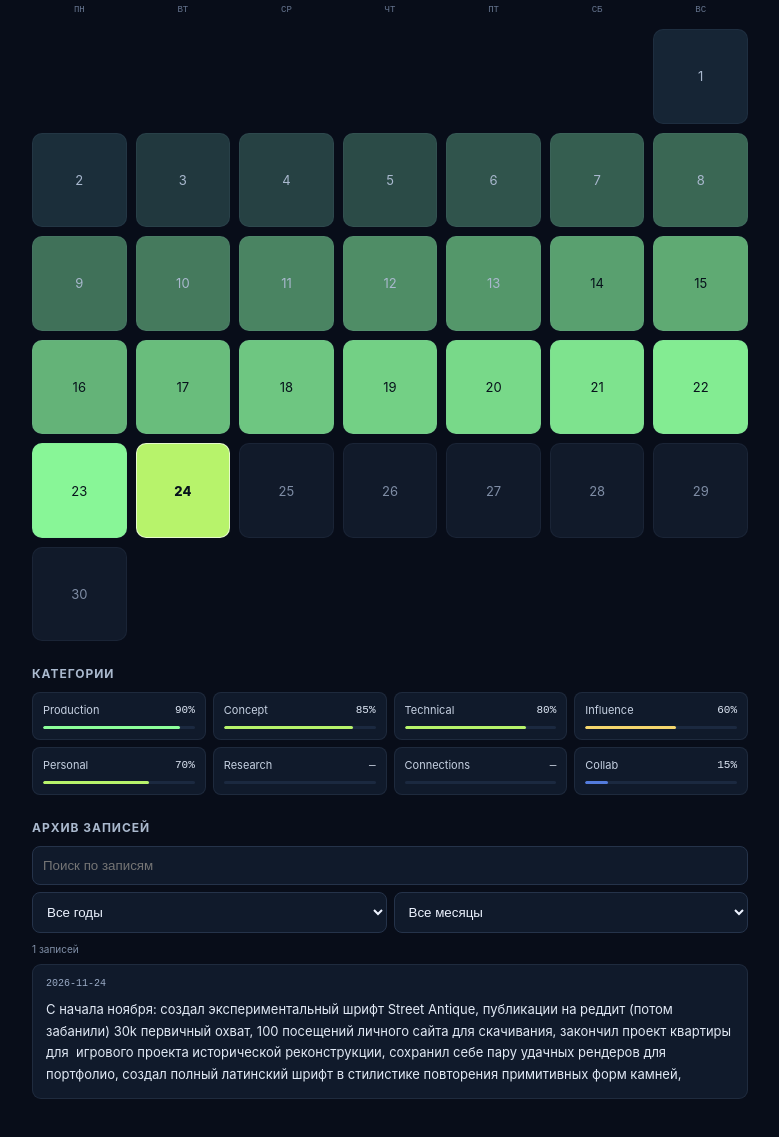
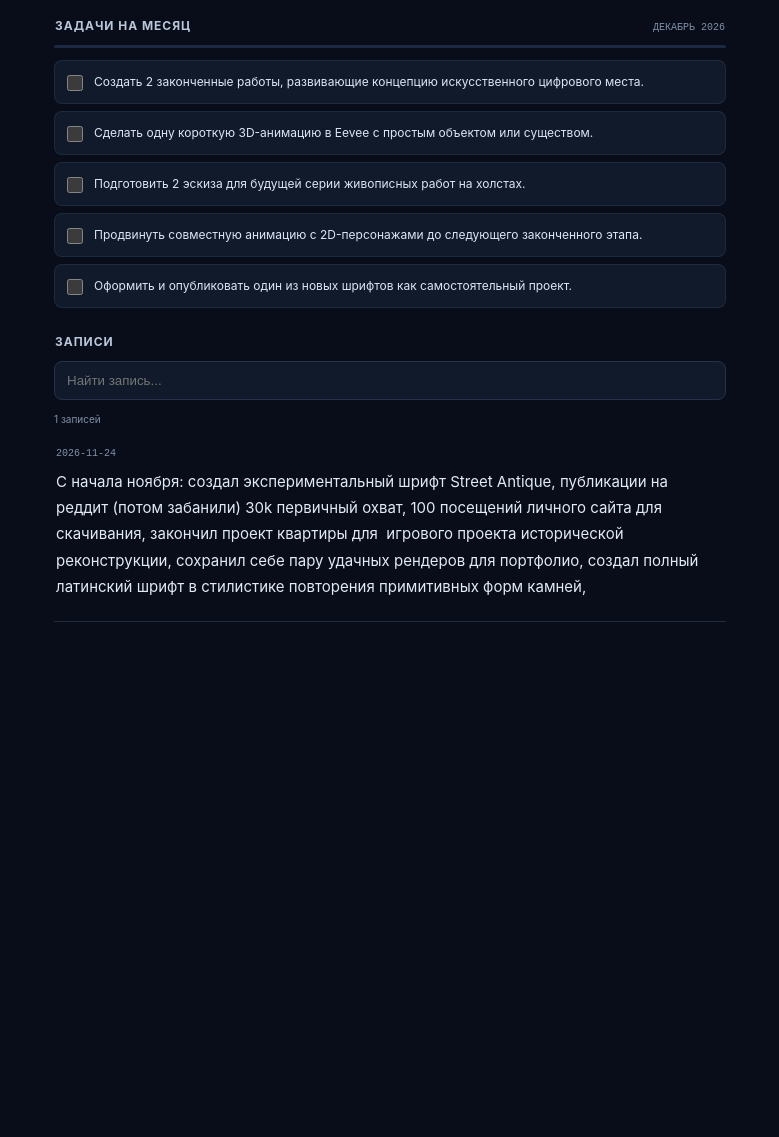
Before and after one commit to memelemon/tracker, a plain HTML site: page index.html in a window 1280 px wide. Shown: the part 251-1388 px from the top of the page, without its empty margins (250-1029 px from the left). After the commit the page ends 943 px from the top, so only its background shows below. Drawn offline with Linux system fonts and the light colour scheme.

Commit message:
Restore disclaimer and add post feed with task tracker

```diff
--- a/index.html
+++ b/index.html
@@ -2,61 +2,47 @@
 <html lang="ru">
 <head>
 <meta charset="utf-8"><meta name="viewport" content="width=device-width,initial-scale=1,viewport-fit=cover">
-<meta name="theme-color" content="#080d19"><meta name="description" content="Рабочий дневник meme_lemon.">
+<meta name="theme-color" content="#080d19"><meta name="description" content="Личный рабочий дневник meme_lemon.">
 <title>Дневник работы — meme_lemon</title>
 <style>
-:root{color-scheme:dark;--bg:#080d19;--panel:#101a2b;--muted:#8190a8;--text:#edf3ff;--line:#25334a;--green:#b7f36b;--blue:#537bdc}
+:root{color-scheme:dark;--bg:#080d19;--panel:#101a2b;--muted:#8190a8;--text:#edf3ff;--line:#25334a;--green:#b7f36b}
 *{box-sizing:border-box}html{background:var(--bg)}body{margin:0;background:var(--bg);color:var(--text);font-family:Inter,ui-sans-serif,system-ui,-apple-system,Segoe UI,sans-serif;min-height:100vh}
-main{max-width:760px;margin:auto;padding:18px 15px 60px}.top{margin-bottom:18px}.main-site{color:var(--green);text-decoration:none;font-size:13px;font-weight:700}
-h1{font-size:25px;letter-spacing:-.04em;margin:0 0 20px}.section{margin-top:25px}.section-head{margin:0 0 11px}.section h2{font-size:12px;font-weight:700;letter-spacing:.08em;color:#aab9ce;margin:0}
-.overview{display:flex;align-items:baseline;gap:10px;padding:16px;background:var(--panel);border:1px solid var(--line);border-radius:10px}.score{font-size:42px;font-weight:750;letter-spacing:-.07em}.score-label{font:10px ui-monospace,monospace;color:var(--muted)}.month-label{margin-left:auto;font-size:11px;color:#b7c5d8}
-.calendar{display:grid;grid-template-columns:repeat(7,minmax(0,1fr));gap:6px}.weekday{text-align:center;font:9px ui-monospace,monospace;color:#66758f;padding:2px 0 5px}.day{aspect-ratio:1;border-radius:6px;background:#111a2a;border:1px solid rgba(132,153,187,.08);display:flex;align-items:center;justify-content:center;font-size:11px;color:#7f8da5;min-width:0}.day.empty{background:transparent;border-color:transparent}.day.report{color:#07121b;font-weight:800;border:1px solid rgba(255,255,255,.65)}
-.categories{display:grid;grid-template-columns:repeat(2,minmax(0,1fr));gap:7px}.cat{background:var(--panel);border:1px solid rgba(135,155,190,.12);border-radius:8px;padding:10px}.cat-top{display:flex;justify-content:space-between;gap:8px;align-items:center}.cat-name{font-size:11px;color:#c6d1e2}.cat-val{font:11px ui-monospace,monospace;color:#dfe8f6}.cat-track{height:3px;background:#1b2940;border-radius:5px;margin-top:9px;overflow:hidden}.cat-track i{display:block;height:100%;border-radius:5px}
-.archive-tools{display:grid;grid-template-columns:1fr 1fr;gap:7px;margin-bottom:10px}.archive-tools input,.archive-tools select{width:100%;min-width:0;background:var(--panel);border:1px solid var(--line);border-radius:8px;color:var(--text);padding:11px 10px;font:12px inherit}.archive-tools input{grid-column:1/-1}.archive-count{font-size:10px;color:var(--muted);margin:0 0 9px}.entry{background:var(--panel);border:1px solid rgba(135,155,190,.13);border-radius:9px;padding:13px;margin-bottom:8px}.entry-meta{font:10px ui-monospace,monospace;color:#9aabc5;margin-bottom:10px}.entry-text{font-size:13px;line-height:1.65;color:#e1e9f5;white-space:pre-wrap;overflow-wrap:anywhere}.empty-state{font-size:12px;color:var(--muted);padding:15px 0}
-@media(min-width:600px){main{padding:30px 22px 70px}.calendar{gap:9px}.day{border-radius:10px;font-size:13px}.categories{grid-template-columns:repeat(4,minmax(0,1fr))}}
+main{max-width:720px;margin:auto;padding:20px 16px 60px}.top{margin-bottom:16px}.main-site{color:var(--green);text-decoration:none;font-size:13px;font-weight:750}
+h1{font-size:26px;letter-spacing:-.04em;margin:0 0 12px}.disclaimer{font-size:12px;color:#a7b5cb;line-height:1.6;margin:0 0 23px;padding:12px 13px;border-left:2px solid #b7f36b;background:#0d1727}
+.section{margin-top:26px}.section-head{display:flex;justify-content:space-between;align-items:baseline;margin:0 1px 12px}.section h2{font-size:12px;font-weight:750;letter-spacing:.08em;color:#b9c7da;margin:0}.month-label{font:10px ui-monospace,monospace;color:var(--muted)}
+.task-progress{height:3px;background:#1b2940;margin:0 0 12px;border-radius:5px;overflow:hidden}.task-progress i{display:block;height:100%;background:var(--green);width:0;transition:width .2s}.task-list{display:grid;gap:7px}.task{display:flex;gap:11px;align-items:flex-start;padding:12px;background:var(--panel);border:1px solid rgba(135,155,190,.12);border-radius:8px}.task input{accent-color:var(--green);width:16px;height:16px;margin:2px 0 0;flex:none}.task span{font-size:12px;line-height:1.5;color:#dce6f4}.task.done span{color:#77869e;text-decoration:line-through}
+.search{width:100%;background:var(--panel);border:1px solid var(--line);border-radius:8px;color:var(--text);padding:11px 12px;font:13px inherit;margin:0 0 13px;outline:none}.search:focus{border-color:#7088ad}.archive-count{font-size:10px;color:var(--muted);margin:0 0 4px}
+.post{padding:16px 2px 18px;border-bottom:1px solid #202d41}.post-date{font:10px ui-monospace,monospace;color:#8190a8;margin-bottom:10px}.post-text{font-size:14px;line-height:1.75;color:#e2eaf6;white-space:pre-wrap;overflow-wrap:anywhere}.empty{font-size:12px;color:var(--muted);padding:16px 0}
+@media(min-width:600px){main{padding:32px 24px 70px}.disclaimer{font-size:13px;padding:14px 16px}.post{padding:19px 2px 21px}.post-text{font-size:15px}}
 </style></head><body><main>
-<div class="top"><a class="main-site" href="https://memelemon.github.io/" target="_blank" rel="noopener">← Основной сайт</a></div>
+<div class="top"><a class="main-site" href="https://memelemon.space/" target="_blank" rel="noopener">← Основной сайт memelemon.space</a></div>
 <h1>Дневник работы</h1>
-<section class="overview"><div class="score" id="monthScore">—</div><div class="score-label">/ 100</div><div class="month-label" id="monthTitle"></div></section>
-<section class="section"><div class="section-head"><h2>КАЛЕНДАРЬ</h2></div><div class="calendar" id="calendar"></div></section>
-<section class="section"><div class="section-head"><h2>КАТЕГОРИИ</h2></div><div class="categories" id="categories"></div></section>
-<section class="section" id="archive"><div class="section-head"><h2>АРХИВ ЗАПИСЕЙ</h2></div>
-<div class="archive-tools"><input id="search" type="search" placeholder="Поиск по записям"><select id="year"><option value="">Все годы</option></select><select id="month"><option value="">Все месяцы</option></select></div>
-<div class="archive-count" id="archiveCount"></div><div id="entries"></div></section>
+<p class="disclaimer">Это личный рабочий дневник meme_lemon. Сам meme_lemon пишет отчёты и рассказывает, что было сделано. ChatGPT оценивает значимость выполненной работы, а алгоритм раскладывает записи по категориям, считает показатели и обновляет календарь. Если вы здесь впервые - можете просто смотреть, как продвигаются проекты. Это открытая страница внутренней отчётности, а не рейтинг и не публичное портфолио.</p>
+<section class="section"><div class="section-head"><h2>ЗАДАЧИ НА МЕСЯЦ</h2><span class="month-label" id="taskMonth"></span></div><div class="task-progress"><i id="taskProgress"></i></div><div class="task-list" id="tasks"></div></section>
+<section class="section"><div class="section-head"><h2>ЗАПИСИ</h2></div><input class="search" id="search" type="search" placeholder="Найти запись..."><div class="archive-count" id="archiveCount"></div><div id="posts"></div></section>
 </main>
 <script>
 fetch('./data.json').then(r=>r.json()).then(DATA=>{
 const $=s=>document.querySelector(s);
+const taskSet=(DATA.tasksByMonth||[]).find(x=>x.id===DATA.taskMonth);
+if(taskSet){
+ $('#taskMonth').textContent=taskSet.label;
+ const root=$('#tasks'),key='meme-lemon-tasks-'+taskSet.id;
+ let checked={};try{checked=JSON.parse(localStorage.getItem(key)||'{}')}catch{}
+ function updateProgress(){const done=taskSet.tasks.filter(t=>checked[t.id]).length;$('#taskProgress').style.width=(done/taskSet.tasks.length*100)+'%'}
+ taskSet.tasks.forEach(t=>{const label=document.createElement('label');label.className='task'+(checked[t.id]?' done':'');const input=document.createElement('input');input.type='checkbox';input.checked=!!checked[t.id];const span=document.createElement('span');span.textContent=t.text;input.addEventListener('change',()=>{checked[t.id]=input.checked;localStorage.setItem(key,JSON.stringify(checked));label.classList.toggle('done',input.checked);updateProgress()});label.append(input,span);root.append(label)});
+ updateProgress();
+}
 const months=DATA.months.slice().sort((a,b)=>b.id.localeCompare(a.id));
-const current=months.find(m=>m.id===DATA.currentMonth)||months[0];
-const colorFor=n=>n>=90?'#8dff9b':n>=70?'#b7f36b':n>=45?'#f4d66d':n>=20?'#ff9a52':n>0?'#537bdc':'#18243a';
-if(current){
- const avg=current.weeks.reduce((a,w)=>a+(w.score||0),0)/Math.max(1,current.weeks.length);
- $('#monthScore').textContent=Math.round(avg);$('#monthTitle').textContent=current.label||current.id;
- const first=new Date(current.id+'-01T12:00:00'),offset=(first.getDay()+6)%7,cal=$('#calendar');
- ['ПН','ВТ','СР','ЧТ','ПТ','СБ','ВС'].forEach(d=>{const e=document.createElement('div');e.className='weekday';e.textContent=d;cal.append(e)});
- for(let i=0;i<offset;i++){const e=document.createElement('div');e.className='day empty';cal.append(e)}
- const reports=current.reports||[],reportDays=new Set(reports.map(r=>Number(r.date.slice(-2))));
- const coverEnd=Math.max(0,...reports.map(r=>Number((r.coverageEnd||r.date).slice(-2))));
- for(let d=1;d<=current.days;d++){const e=document.createElement('div');e.className='day';e.textContent=d;
- if(d<=coverEnd){e.classList.add('covered');const t=d/coverEnd;e.style.background='rgb('+Math.round(17+124*t)+','+Math.round(27+228*t)+','+Math.round(49+106*t)+')';e.style.color=t>.55?'#07121b':'#a9b8ce'}
- if(reportDays.has(d)){e.classList.add('report');e.style.background='#b7f36b'}cal.append(e)}
+const records=months.flatMap(m=>(m.reports||[]).map(r=>({...r}))).sort((a,b)=>b.date.localeCompare(a.date));
+function render(){
+ const q=$('#search').value.trim().toLocaleLowerCase();
+ const found=records.filter(r=>(r.rawText||'').toLocaleLowerCase().includes(q));
+ $('#archiveCount').textContent=found.length+' записей';
+ const root=$('#posts');root.replaceChildren();
+ if(!found.length){const e=document.createElement('div');e.className='empty';e.textContent='Ничего не найдено';root.append(e);return}
+ found.forEach(r=>{const article=document.createElement('article');article.className='post';const date=document.createElement('div');date.className='post-date';date.textContent=r.date;const content=document.createElement('div');content.className='post-text';content.textContent=r.rawText??'';article.append(date,content);root.append(article)});
 }
-(DATA.categories||[]).forEach(c=>{const e=document.createElement('div');e.className='cat';const top=document.createElement('div');top.className='cat-top';const name=document.createElement('span');name.className='cat-name';name.textContent=c.name;const val=document.createElement('span');val.className='cat-val';val.textContent=c.score===null?'—':c.score+'%';top.append(name,val);const track=document.createElement('div');track.className='cat-track';const fill=document.createElement('i');fill.style.width=(c.score||0)+'%';fill.style.background=colorFor(c.score||0);track.append(fill);e.append(top,track);$('#categories').append(e)});
-const records=months.flatMap(m=>(m.reports||[]).map(r=>({...r,monthId:m.id}))).sort((a,b)=>b.date.localeCompare(a.date));
-const years=[...new Set(records.map(r=>r.date.slice(0,4)))].sort().reverse();
-years.forEach(y=>{const o=document.createElement('option');o.value=y;o.textContent=y;$('#year').append(o)});
-const monthNames=['Январь','Февраль','Март','Апрель','Май','Июнь','Июль','Август','Сентябрь','Октябрь','Ноябрь','Декабрь'];
-monthNames.forEach((n,i)=>{const o=document.createElement('option');o.value=String(i+1).padStart(2,'0');o.textContent=n;$('#month').append(o)});
-function renderArchive(){
- const q=$('#search').value.trim().toLocaleLowerCase(),year=$('#year').value,month=$('#month').value;
- const found=records.filter(r=>(!year||r.date.startsWith(year))&&(!month||r.date.slice(5,7)===month)&&(!q||(r.rawText||'').toLocaleLowerCase().includes(q)));
- $('#archiveCount').textContent=found.length+' записей';
- const root=$('#entries');root.replaceChildren();
- if(!found.length){const empty=document.createElement('div');empty.className='empty-state';empty.textContent='Записей не найдено';root.append(empty);return}
- found.forEach(r=>{const card=document.createElement('article');card.className='entry';const meta=document.createElement('div');meta.className='entry-meta';meta.textContent=r.date;const raw=document.createElement('div');raw.className='entry-text';raw.textContent=r.rawText??'';card.append(meta,raw);root.append(card)});
-}
-['search','year','month'].forEach(id=>$('#'+id).addEventListener(id==='search'?'input':'change',renderArchive));
-renderArchive();
+$('#search').addEventListener('input',render);render();
 }).catch(()=>{document.querySelector('main').textContent='Не удалось загрузить данные.'});
 </script></body></html>
```
